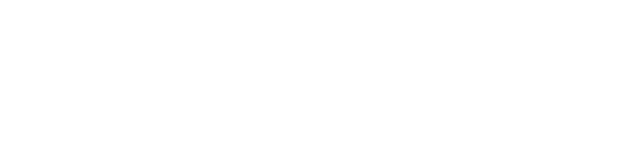
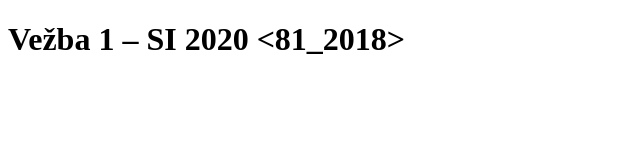
Before and after one commit to milosghub/prvidomaci, a plain HTML site: page index.html in a window 1280 px wide. Shown: the whole page, without its empty margins (0-640 px from the left). Drawn offline with Linux system fonts and the light colour scheme.

Commit message:
druga promena

```diff
--- a/index.html
+++ b/index.html
@@ -2,7 +2,7 @@
 <html>
 
 <body>
-
+<h1 class="h1-style">Vežba 1 – SI 2020 <81_2018> </h1>
 </body>
 
 </html>
```
